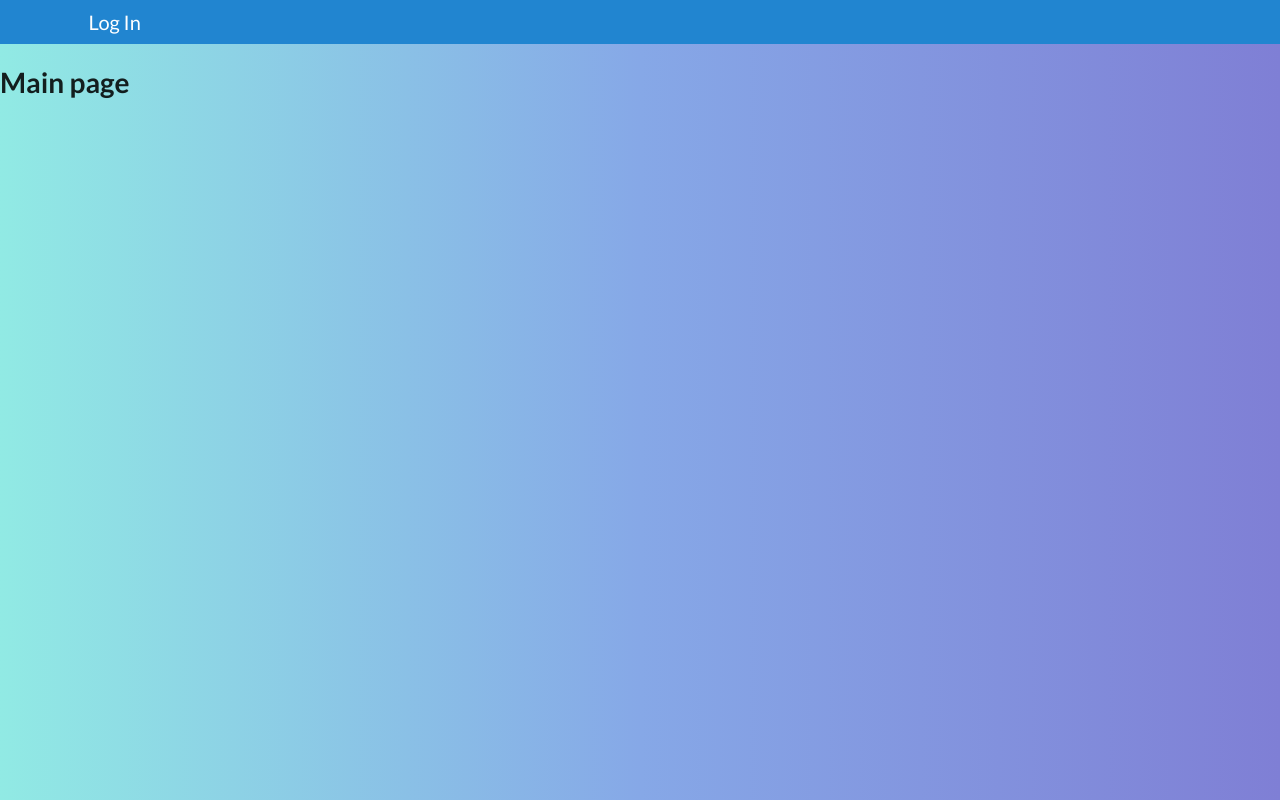
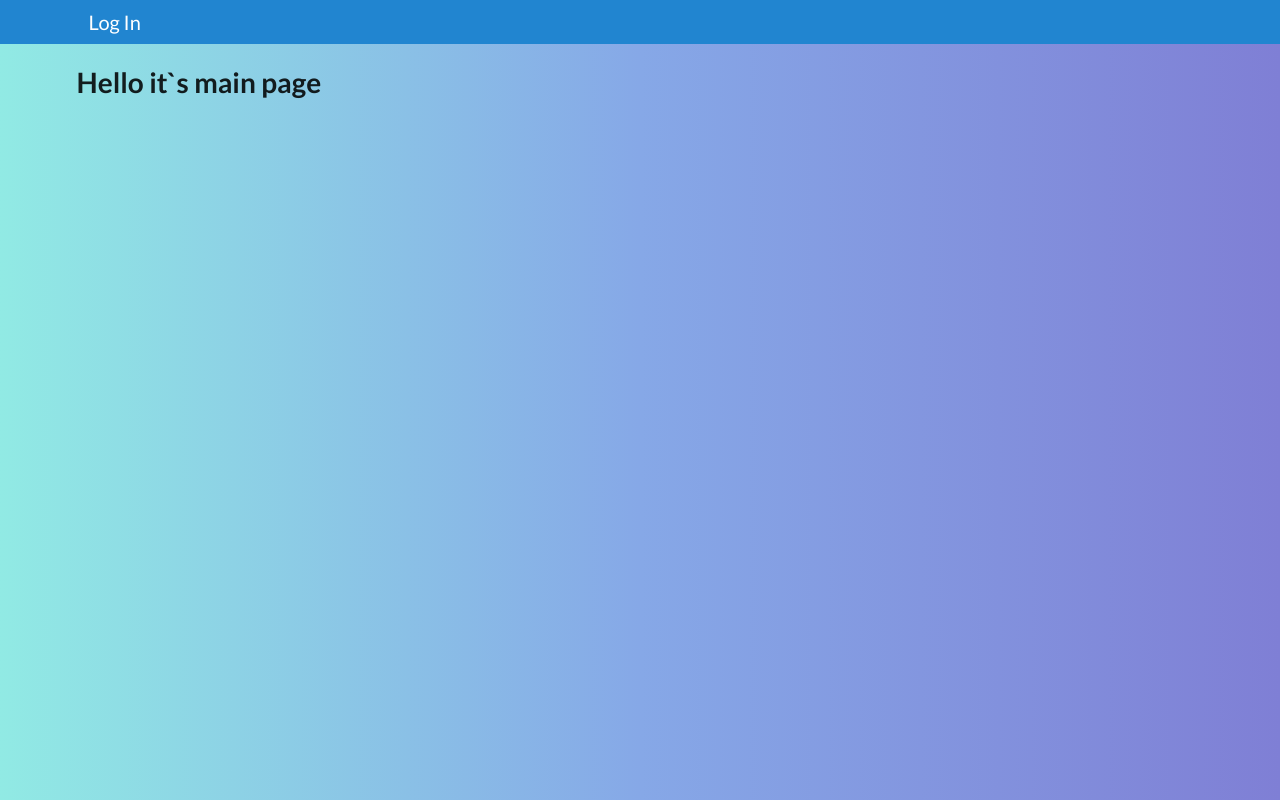
Before and after one commit to StanislavkoP/chat, a React (Create React App) app: page / in a window 1280 px wide. Built offline with nearby package versions, Linux system fonts and the light colour scheme.

Commit message:
Changed html

```diff
--- a/src/containers/FrontPage/FrontPage.js
+++ b/src/containers/FrontPage/FrontPage.js
@@ -4,8 +4,8 @@ export class FrontPage extends Component {
 
     render() {
             return (
-            <div>
-                <h1>Main page</h1>
+            <div className="ui container">
+                <h1>Hello it`s main page</h1>
             </div>
             )
         }
```
